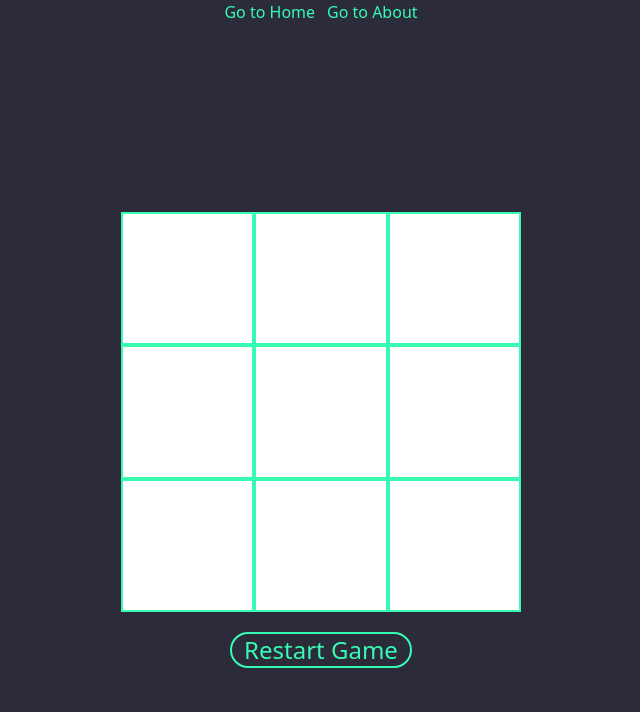
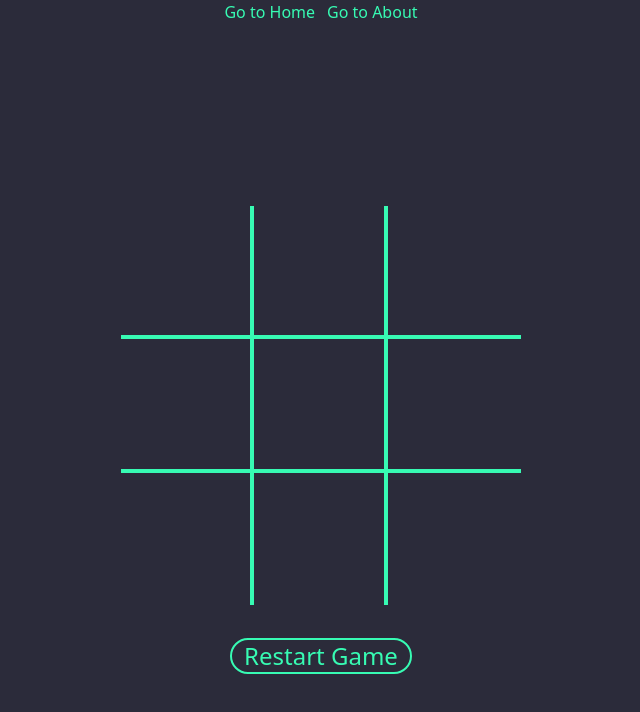
Before and after one commit to rasmusregnell/tic-tac-toe, a Vue app: page /home in a window 1280 px wide. Shown: the top 712 px of the page, without its empty margins (319-959 px from the left). Built offline with nearby package versions, Linux system fonts and the light colour scheme.

Commit message:
changed visuals

```diff
--- a/src/views/HomeView.vue
+++ b/src/views/HomeView.vue
@@ -108,7 +108,7 @@ function round(x: number, y: number) {
     computer_move();
     check_condition(computer.value, false);
     clickable.value = true;
-  }, 1000);
+  }, 400);
 }
 
 function restart() {
@@ -133,20 +133,23 @@ function restart() {
 <template>
   <div class="w-full h-full flex flex-col justify-center items-center">
     <div class="w-full flex justify-center">
-      <span v-if="has_won" class="text-dark_green text-2xl">You Won!</span>
+      <span v-if="has_won" class="mb-8 text-dark_green text-2xl">You Won!</span>
     </div>
     <div class="w-full flex justify-center">
-      <span v-if="tie" class="text-dark_green text-2xl">It is a tie!</span>
+      <span v-if="tie" class="mb-8 text-dark_green text-2xl">It is a tie!</span>
     </div>
     <div class="w-full flex justify-center">
-      <span v-if="has_lost" class="text-[#ff0000] text-2xl">You Lost!</span>
+      <span v-if="has_lost" class="mb-8 text-[#ff0000] text-2xl"
+        >You Lost!</span
+      >
     </div>
-    <div class="w-[400px] h-[400px] bg-[#ffffff] flex-col">
-      <div v-for="y in 3" class="flex flex-row w-full h-1/3">
+    <div class="w-[400px] h-[400px] flex-col">
+      <div v-for="y in 3" class="flex flex-col w-full h-1/3">
+        <div class="h-[99%] w-full flex flex-row">
+          <div v-for="x in 3" class="w-1/3 h-full flex flex-row">
             <div
-          v-for="x in 3"
               @click="round(x, y)"
-          :class="`w-1/3 h-full border-dark_green border-2 flex justify-center items-center ${has_won || has_lost || !clickable ? 'pointer-events-none' : 'pointer-events-auto'}`"
+              :class="`w-[99%] h-full flex justify-center items-center ${has_won || has_lost || !clickable ? 'pointer-events-none' : 'pointer-events-auto'}`"
             >
               <div
                 v-if="player[y - 1][x - 1]"
@@ -157,13 +160,20 @@ function restart() {
                 class="rounded-full border-2 w-[40px] h-[40px] bg-dark_green"
               ></div>
             </div>
+            <div
+              v-if="x == 1 || x == 2"
+              class="border-2 border-dark_green h-full w-[1%]"
+            ></div>
           </div>
         </div>
-    <div class="w-full flex justify-center">
-      <button
-        @click="restart"
-        class="mt-5 border-dark_green border-2 rounded-full"
-      >
+        <div
+          v-if="y == 1 || y == 2"
+          class="border-2 border-dark_green w-full h-[1%]"
+        ></div>
+      </div>
+    </div>
+    <div class="mt-8 w-full flex justify-center">
+      <button @click="restart" class="border-dark_green border-2 rounded-full">
         <span class="text-2xl text-dark_green p-3">{{
           has_won || has_lost || tie ? "Play again" : "Restart Game"
         }}</span>
```
Lines whose indentation alone changed are shown as unchanged.
